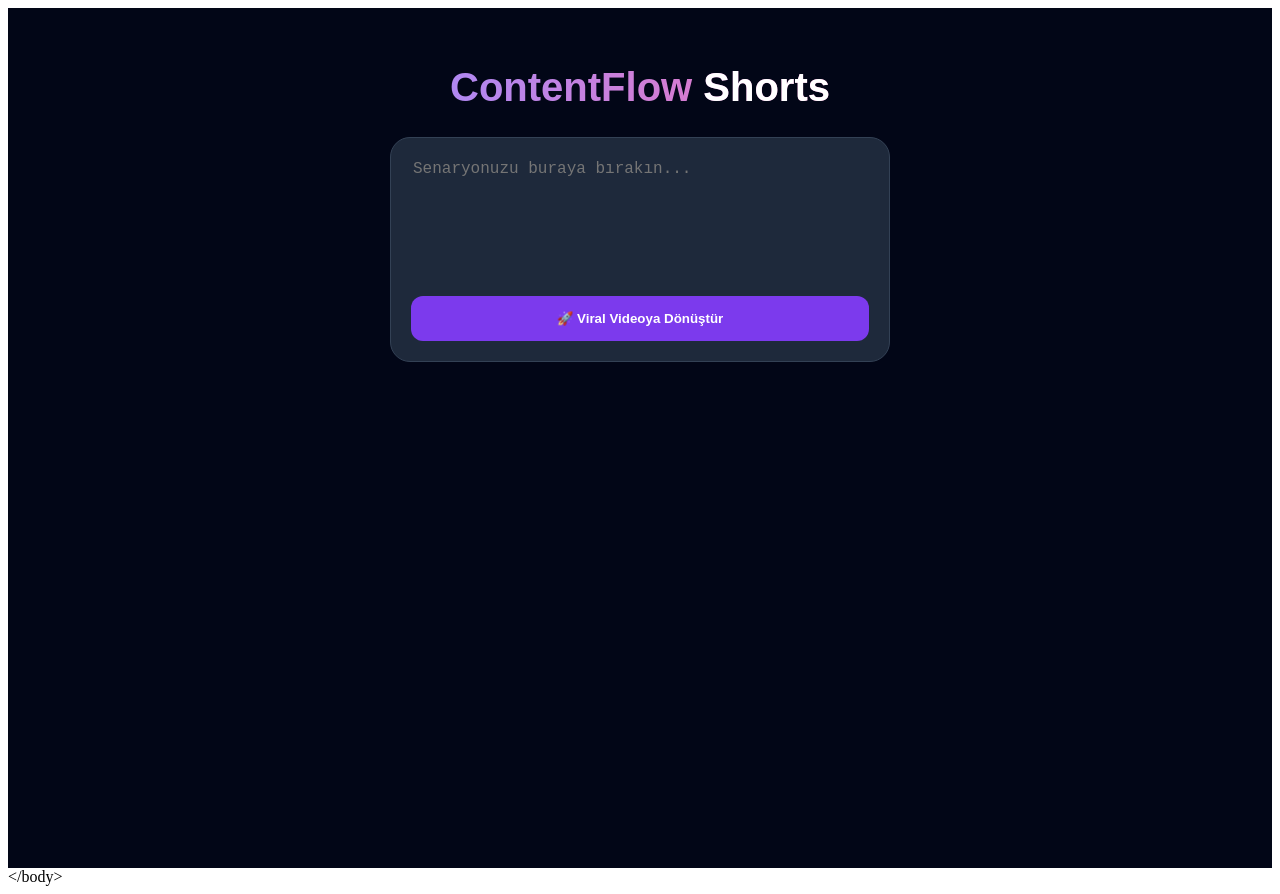
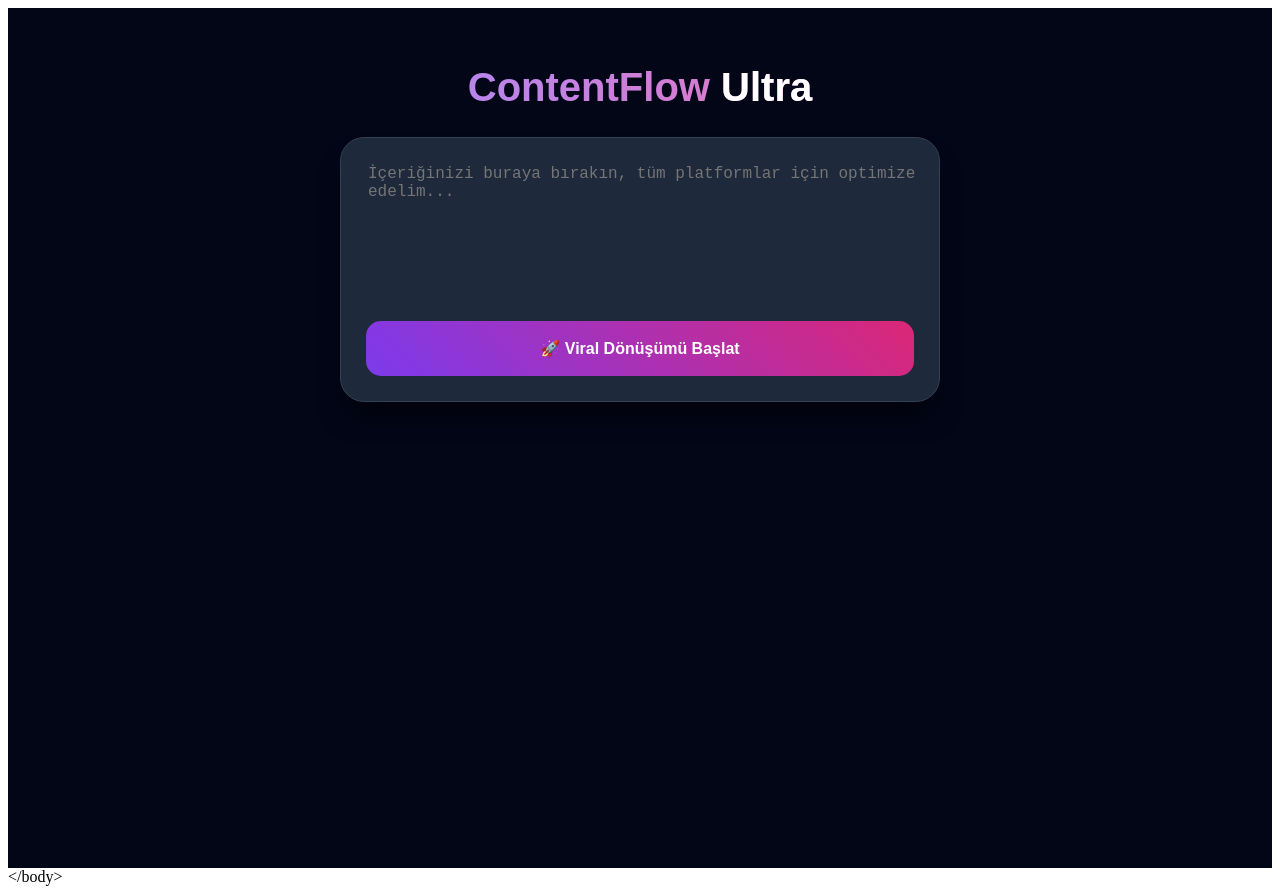
Before and after one commit to museeconcept34-hub/ContentFlowAI_V1, a React (Vite) app: page / in a window 1280 px wide. Built offline with nearby package versions, Linux system fonts and the light colour scheme.

Commit message:
main.jsx

```diff
--- a/main.jsx
+++ b/main.jsx
@@ -5,59 +5,61 @@ const ContentFlowAI = () => {
   const [input, setInput] = useState('');
   const [loading, setLoading] = useState(false);
   const [results, setResults] = useState(null);
+  const [viralScore, setViralScore] = useState(0);
 
   const processContent = () => {
     if (!input) return;
     setLoading(true);
 
+    // Şaşırtıcı etki için profesyonel bekleme süresi
     setTimeout(() => {
       const sentences = input.split(/[.!?]/).filter(s => s.trim().length > 0);
       const title = sentences[0] || "Yeni İçerik";
 
       setResults({
-        hook: sentences[0]?.toUpperCase() || "BUNU MUTLAKA İZLEYİN!",
-        voiceover: `🎙️ SESLENDİRME METNİ:\n\n"Hey! ${sentences[0]}. Peki ${sentences[1] || 'bunu biliyor muydunuz?'} İşte detaylar: ${input.substring(0, 150)}..."`,
-        scenes: `🎬 VİDEO KURGU PLANI:\n\n1. SAHNE: (0-3sn) Ekranda "${title}" yazısı yanıp sönsün.\n2. SAHNE: (3-10sn) Konuyla ilgili hızlı stok görüntüler.\n3. SAHNE: (10-15sn) Alt yazı: "Takip etmeyi unutma!"`,
-        prompt: `🎨 AI GÖRSEL KOMUTU:\n\n"Hyper-realistic cinematic scene, futuristic style, related to ${title.substring(0, 20)}, 8k, neon lighting --v 6.0"`
+        viral: Math.floor(Math.random() * (98 - 85 + 1) + 85),
+        tiktok: `🎬 TIKTOK & REELS\n🔥 KANCA: ${title.toUpperCase()}\n📝 ÖZET: ${sentences.slice(0, 2).join('. ')}.\n#viral #trend`,
+        instagram: `📸 INSTAGRAM POST\n🖼️ GÖRSEL: ${title}\n💬 AÇIKLAMA: ${input.substring(0, 150)}...\n#kesfet #style`,
+        twitter: `🐦 X (TWITTER)\n🧵 FLOOD: 1/ ${title}\n2/ ${sentences[1] || 'Takipte kalın!'} #X #threads`,
+        prompt: `🎨 AI IMAGE PROMPT\n"Cinematic, 8k, futuristic lighting, professional photography, related to ${title.substring(0, 30)} --v 6.0"`
       });
+      setViralScore(Math.floor(Math.random() * (98 - 85 + 1) + 85));
       setLoading(false);
-    }, 1500);
+    }, 2000);
   };
 
   return (
     <div style={{ backgroundColor: '#020617', color: '#f8fafc', minHeight: '100vh', padding: '30px 15px', fontFamily: 'sans-serif' }}>
-      <div style={{ maxWidth: '500px', margin: '0 auto' }}>
-        <h1 style={{ textAlign: 'center', background: 'linear-gradient(to right, #a78bfa, #f472b6)', WebkitBackgroundClip: 'text', WebkitTextFillColor: 'transparent', fontSize: '2.5rem' }}>ContentFlow <span style={{color: '#fff', WebkitTextFillColor: '#fff'}}>Shorts</span></h1>
+      <div style={{ maxWidth: '600px', margin: '0 auto' }}>
+        <h1 style={{ textAlign: 'center', background: 'linear-gradient(to right, #a78bfa, #f472b6)', WebkitBackgroundClip: 'text', WebkitTextFillColor: 'transparent', fontSize: '2.5rem', fontWeight: '800' }}>ContentFlow <span style={{color: '#fff', WebkitTextFillColor: '#fff'}}>Ultra</span></h1>
 
-        <div style={{ background: '#1e293b', borderRadius: '20px', padding: '20px', marginTop: '20px', border: '1px solid #334155' }}>
+        <div style={{ background: '#1e293b', borderRadius: '24px', padding: '25px', marginTop: '20px', border: '1px solid #334155', boxShadow: '0 20px 25px -5px rgba(0, 0, 0, 0.5)' }}>
           <textarea
             value={input}
             onChange={(e) => setInput(e.target.value)}
-            placeholder="Senaryonuzu buraya bırakın..."
-            style={{ width: '100%', height: '120px', background: 'transparent', border: 'none', color: 'white', fontSize: '16px', outline: 'none', resize: 'none' }}
+            placeholder="İçeriğinizi buraya bırakın, tüm platformlar için optimize edelim..."
+            style={{ width: '100%', height: '140px', background: 'transparent', border: 'none', color: 'white', fontSize: '16px', outline: 'none', resize: 'none' }}
           />
           <button
             onClick={processContent}
             disabled={loading}
-            style={{ width: '100%', padding: '15px', background: '#7c3aed', color: 'white', border: 'none', borderRadius: '12px', fontWeight: 'bold', cursor: 'pointer', marginTop: '10px' }}
+            style={{ width: '100%', padding: '18px', background: 'linear-gradient(45deg, #7c3aed, #db2777)', color: 'white', border: 'none', borderRadius: '15px', fontWeight: 'bold', cursor: 'pointer', marginTop: '10px', fontSize: '16px' }}
           >
-            {loading ? '⚡ Video Stratejisi Hazırlanıyor...' : '🚀 Viral Videoya Dönüştür'}
+            {loading ? '⚡ Yapay Zeka Analiz Ediyor...' : '🚀 Viral Dönüşümü Başlat'}
           </button>
         </div>
 
         {results && !loading && (
-          <div style={{ marginTop: '20px', animation: 'fadeIn 0.5s' }}>
-            <div style={{ background: 'rgba(239, 68, 68, 0.1)', padding: '15px', borderRadius: '12px', borderLeft: '4px solid #ef4444', marginBottom: '10px' }}>
-              <h4 style={{ color: '#ef4444', margin: '0 0 5px 0' }}>🔥 VİRAL KANCA (Hook)</h4>
-              <p style={{ margin: 0, fontSize: '14px', fontWeight: 'bold' }}>{results.hook}</p>
+          <div style={{ marginTop: '30px', animation: 'fadeIn 0.8s' }}>
+            <div style={{ background: 'rgba(16, 185, 129, 0.1)', padding: '15px', borderRadius: '15px', border: '1px solid #10b981', textAlign: 'center', marginBottom: '20px' }}>
+              <span style={{ fontWeight: 'bold', color: '#10b981' }}>🔥 VİRAL POTANSİYEL: %{viralScore}</span>
             </div>
-            <div style={{ background: '#1e293b', padding: '15px', borderRadius: '12px', marginBottom: '10px' }}>
-              <h4 style={{ color: '#a78bfa', margin: '0 0 5px 0' }}>🎙️ SESLENDİRME (Script)</h4>
-              <p style={{ margin: 0, fontSize: '14px', whiteSpace: 'pre-wrap' }}>{results.voiceover}</p>
-            </div>
-            <div style={{ background: '#1e293b', padding: '15px', borderRadius: '12px' }}>
-              <h4 style={{ color: '#3b82f6', margin: '0 0 5px 0' }}>🎬 KURGU PLANI</h4>
-              <p style={{ margin: 0, fontSize: '14px', whiteSpace: 'pre-wrap' }}>{results.scenes}</p>
+
+            <div style={{ display: 'grid', gap: '15px' }}>
+              <Section title="🎥 TikTok & Reels" color="#ef4444" content={results.tiktok} />
+              <Section title="📸 Instagram" color="#3b82f6" content={results.instagram} />
+              <Section title="🐦 X (Twitter)" color="#1da1f2" content={results.twitter} />
+              <Section title="🎨 AI Visual Prompt" color="#a78bfa" content={results.prompt} />
             </div>
           </div>
         )}
@@ -66,6 +68,13 @@ const ContentFlowAI = () => {
   );
 };
 
+const Section = ({ title, color, content }) => (
+  <div style={{ background: '#1e293b', padding: '20px', borderRadius: '18px', borderLeft: `5px solid ${color}` }}>
+    <h4 style={{ color: color, margin: '0 0 10px 0' }}>{title}</h4>
+    <pre style={{ margin: 0, fontSize: '14px', whiteSpace: 'pre-wrap', color: '#cbd5e1', lineHeight: '1.5' }}>{content}</pre>
+  </div>
+);
+
 const container = document.getElementById('root');
 const root = createRoot(container);
 root.render(<ContentFlowAI />);
```
